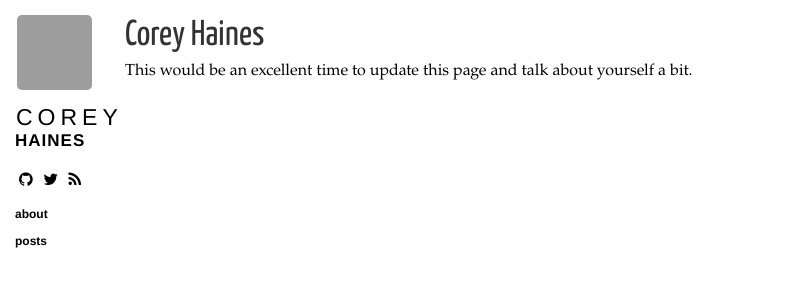
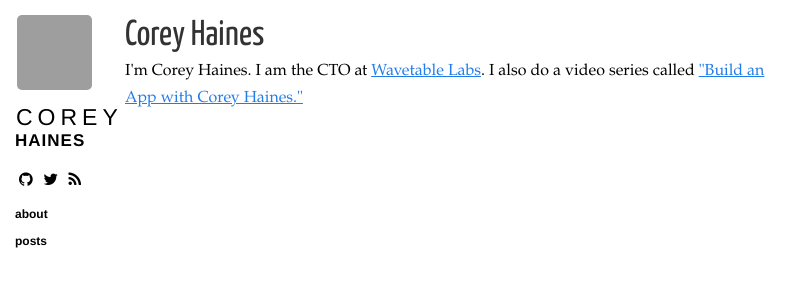
Before and after one commit to coreyhaines/coreyhaines.github.io, a Jekyll site: the page built from about.html, in a window 1280 px wide. Shown: the top 300 px of the page, without its empty margins (0-811 px from the left). Built offline with Jekyll 4.4.1, drawn with Linux system fonts in a browser that asks for light colours; nearby versions of some CDN libraries; Markdown is read by kramdown in place of the engine named in the settings; grey boxes are pictures that could not be loaded.

Commit message:
A bit about myself

```diff
--- a/about.html
+++ b/about.html
@@ -1,11 +1,11 @@
 ---
 layout: layout
-title: "About"
+title: "About Me"
 ---
 
 <!-- You can edit this whole page, remove it, or use it as basis for any non-post pages you have. -->
 <section class="content">
   <h1>{{ site.name }}</h1>
 
-  <p>This would be an excellent time to update this page and talk about yourself a bit.</p>
+  <p>I'm Corey Haines. I am the CTO at <a href="http://wavetable.com/">Wavetable Labs</a>. I also do a video series called <a href="http://cleancoders.com/category/build-an-app">"Build an App with Corey Haines."</a></p>
 </section>
```
